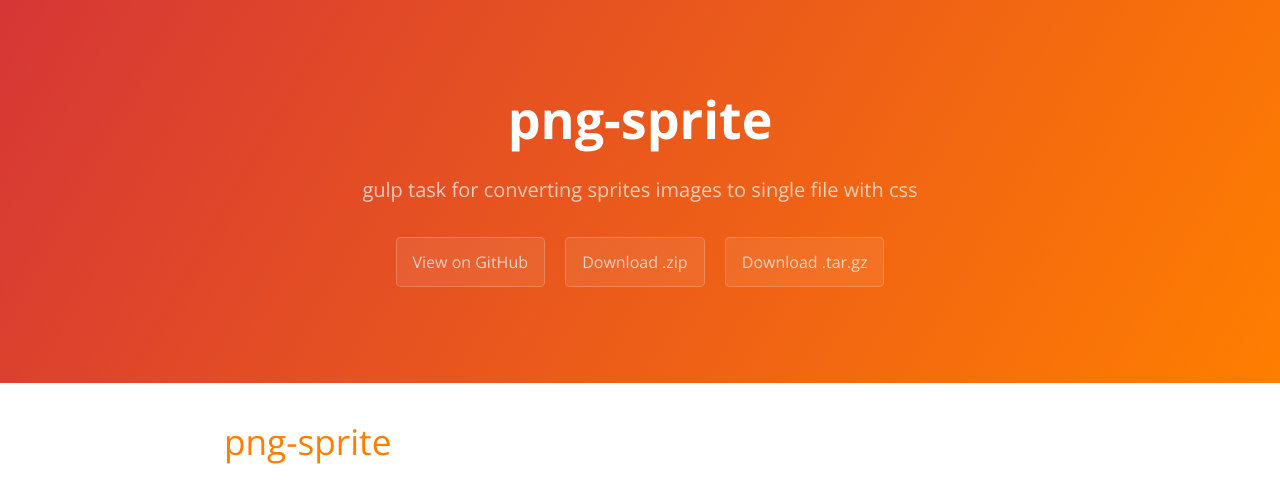
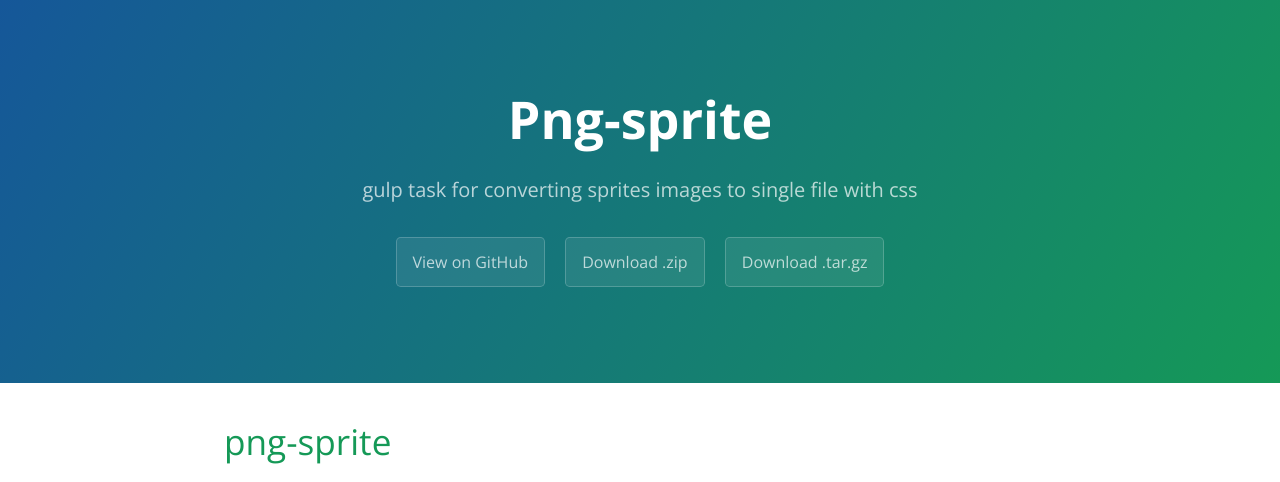
Before and after one commit to coveooss/png-sprite, a plain HTML site: page index.html in a window 1280 px wide. Shown: the top 482 px of the page. Drawn offline with nearby package versions, Linux system fonts and the light colour scheme; grey boxes are pictures that could not be loaded.

```diff
--- a/stylesheets/stylesheet.css
+++ b/stylesheets/stylesheet.css
@@ -56,12 +56,8 @@
 .page-header {
   color: #fff;
   text-align: center;
-  background-color: #FF7E00;
-  background-image: linear-gradient(120deg, #D63636, #FF7E00); }
-
-.page-header h1 {
-  text-transform: lowercase;
-}
+  background-color: #159957;
+  background-image: linear-gradient(120deg, #155799, #159957); }
 
 @media screen and (min-width: 64em) {
   .page-header {
@@ -116,7 +112,7 @@
   margin-top: 2rem;
   margin-bottom: 1rem;
   font-weight: normal;
-  color: #FF7E00; }
+  color: #159957; }
 .main-content p {
   margin-bottom: 1em; }
 .main-content code {
```
